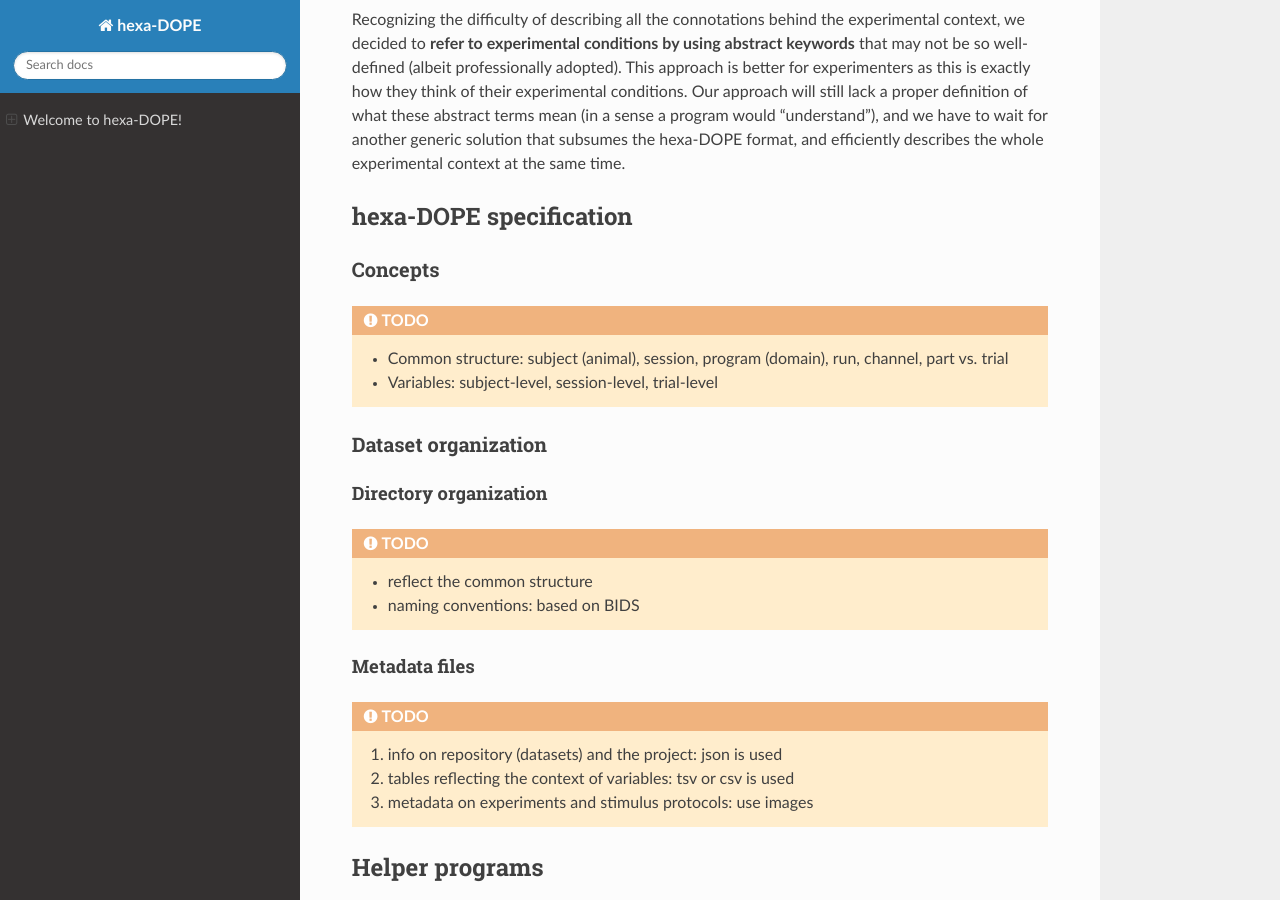
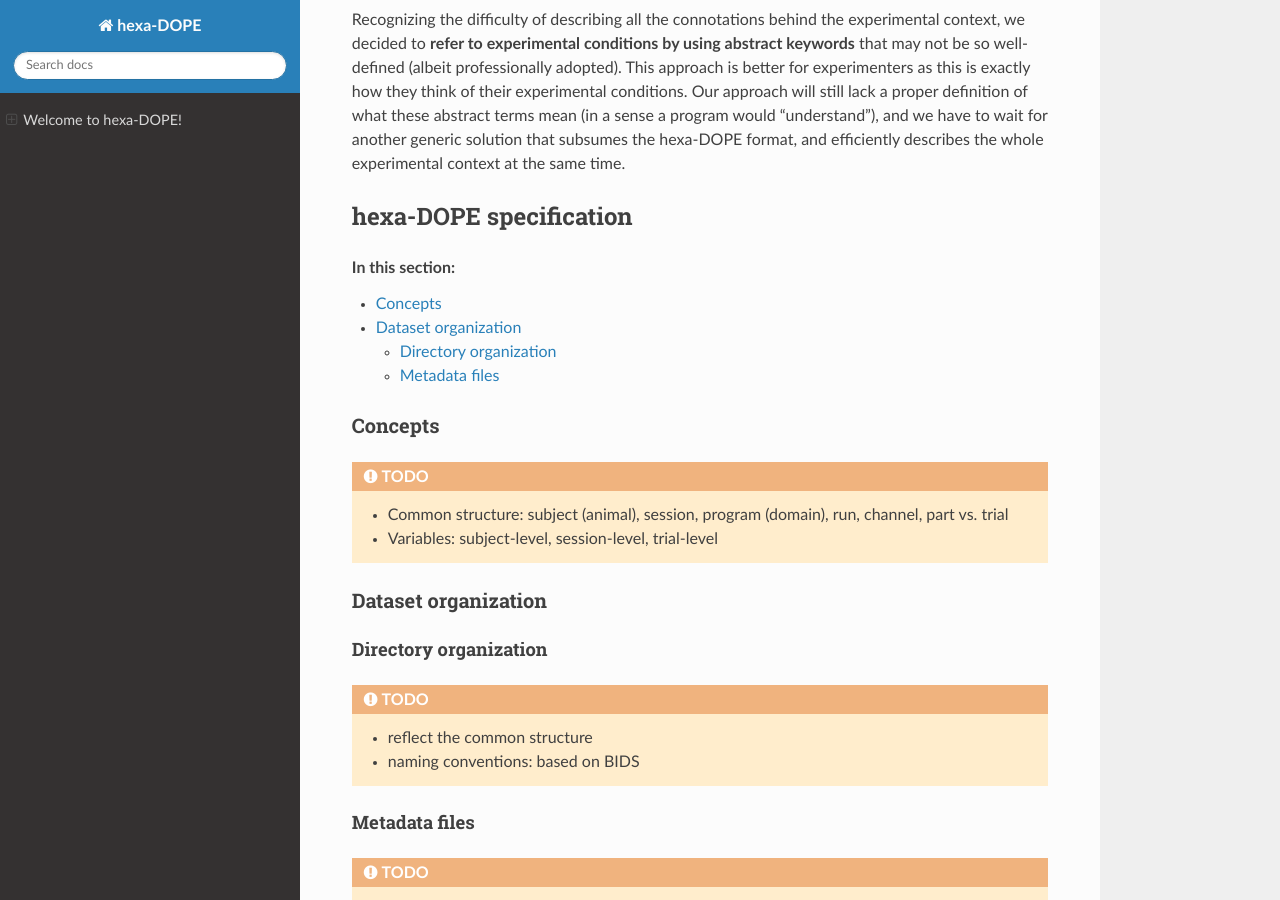
Before and after one commit to gwappa/hexa-DOPE, a Sphinx documentation site: the page built from docs/source/index.rst, in a window 1280 px wide and 900 px high, scrolled down 7880 px. Built offline with Sphinx 7.4.7 and the Read the Docs theme 2.0.0, drawn with Linux system fonts in a browser that asks for light colours.

```diff
--- a/docs/source/index.rst
+++ b/docs/source/index.rst
@@ -316,6 +316,9 @@ at the same time.
 hexa-DOPE specification
 ------------------------
 
+.. contents:: In this section:
+    :local:
+
 Concepts
 ^^^^^^^^^
 
@@ -348,6 +351,9 @@ Metadata files
 Helper programs
 ----------------
 
+.. contents:: In this section:
+    :local:
+
 .. admonition:: TODO
 
     is any other program coming? e.g. writer program, library for Matlab / Igor
```
